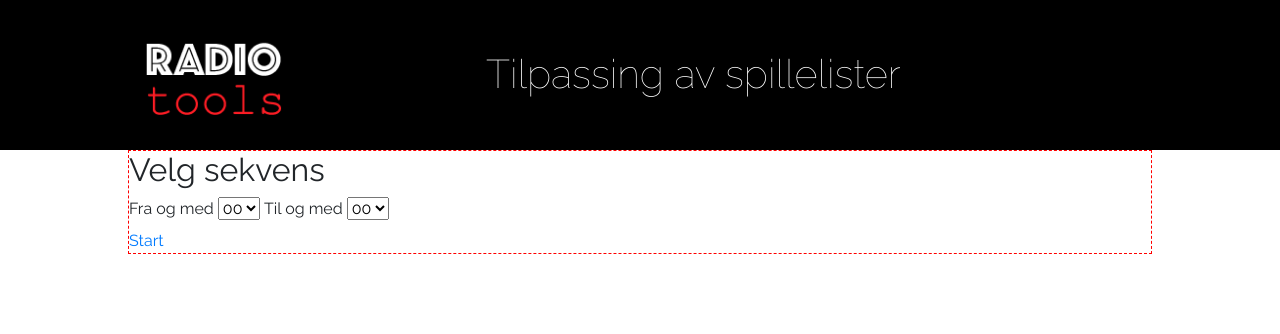
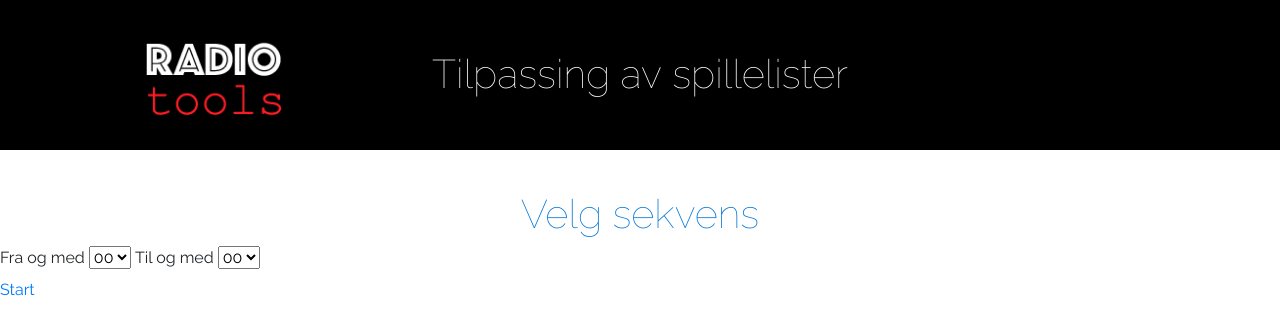
Before and after one commit to kallevikstyle/radio102-spillelister, a website: page index.html in a window 1280 px wide. Drawn offline with Linux system fonts and the light colour scheme.

Commit message:
Styling section heading

```diff
--- a/assets/sass/partials/_base.scss
+++ b/assets/sass/partials/_base.scss
@@ -3,14 +3,21 @@ body {
     font-weight: 400;
     font-size: 16px;
 }
+.page-header + * {
+    margin-top: 40px;
+}
+
 main {
-    width: 80%;
-    border: 1px dashed red;
     margin: 0 auto;
 }
-
-h1 {
+%headings {
     font-family: $raleway;
     font-weight: 100;
     font-size: 2.5rem;
 }
+h1 {
+    @extend %headings;
+}
+h2 {
+    @extend %headings;
+}
--- a/assets/sass/partials/_variables.scss
+++ b/assets/sass/partials/_variables.scss
@@ -6,10 +6,12 @@ $ubuntu: 'Ubuntu Mono', monospace;
 $black: #000;
 $white: #fff;
 $red: #FF1D25;
+$blue: #0275d8;
 
 $bg-color: $white;
 $copy-color: $black;
 $highlight-color: $red;
+$heading-color: $blue;
 
 // Dimensions
 $header-height: 150px;
--- a/assets/sass/partials/modules/_time-selector.scss
+++ b/assets/sass/partials/modules/_time-selector.scss
@@ -0,0 +1,7 @@
+.time-selector {
+
+    &__title {
+        text-align: center;
+        color: $heading-color;
+    }
+}
--- a/index.html
+++ b/index.html
@@ -13,13 +13,13 @@
     <header class="[ container-fluid page-header ]" role="banner">
         <div class="row">
             <div class="[ col-md-2 offset-md-1 page-header__logo ]"></div>
-            <div class="[ col-md-7 page-header__title ]"><h1>Tilpassing av spillelister</h1></div>
+            <div class="[ col-md-6 page-header__title ]"><h1>Tilpassing&nbsp;av&nbsp;spillelister</h1></div>
         </div>
     </header>
     <main id="main" role="main">
         <!-- Time selector -->
         <section class="time-selector">
-            <h2>Velg sekvens</h2>
+            <h2 class="time-selector__title">Velg sekvens</h2>
             <form>
                 <label for="from-hour">Fra og med</label>
 
```
Also changed, not shown: assets/css/styles.css.
